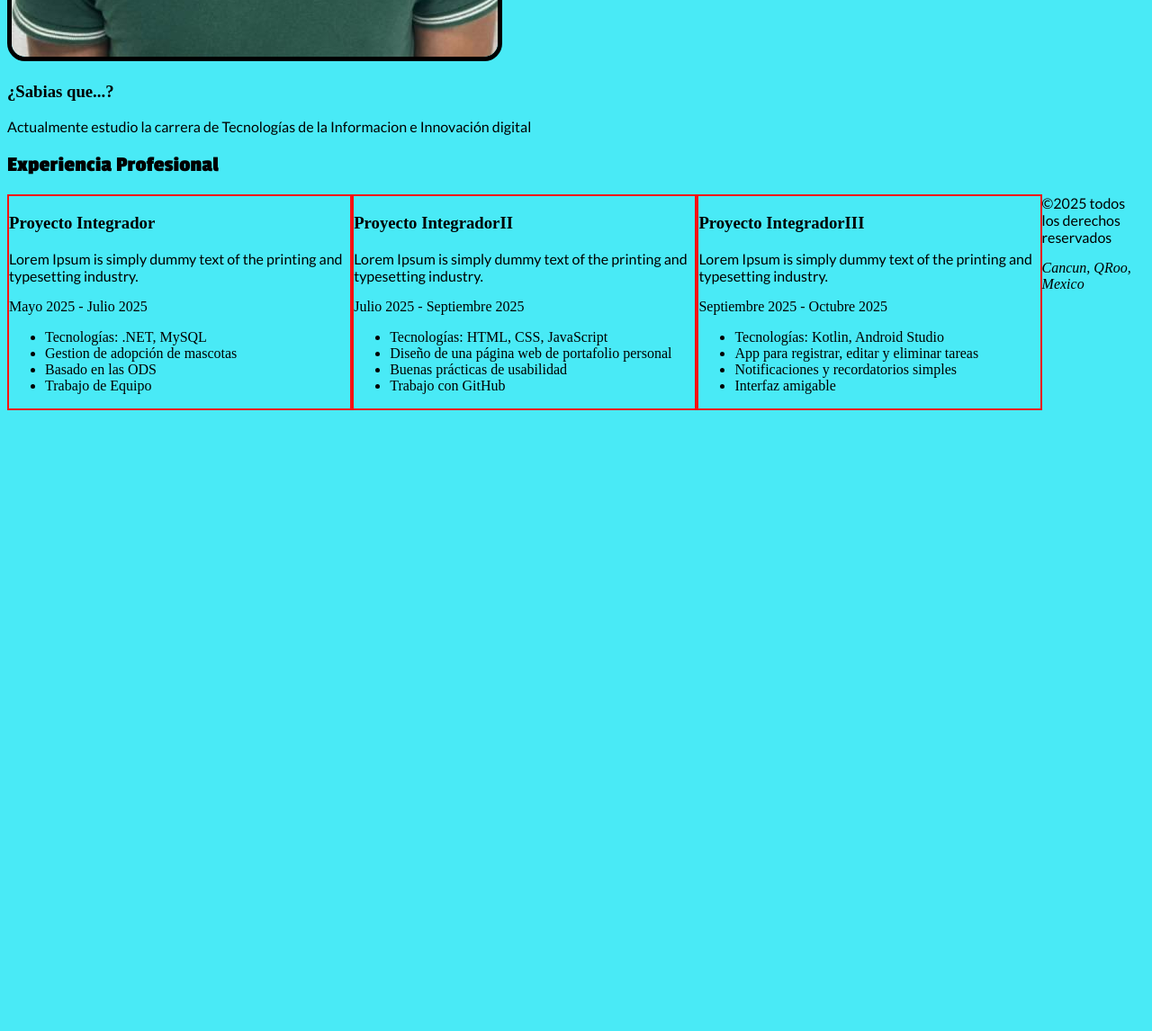
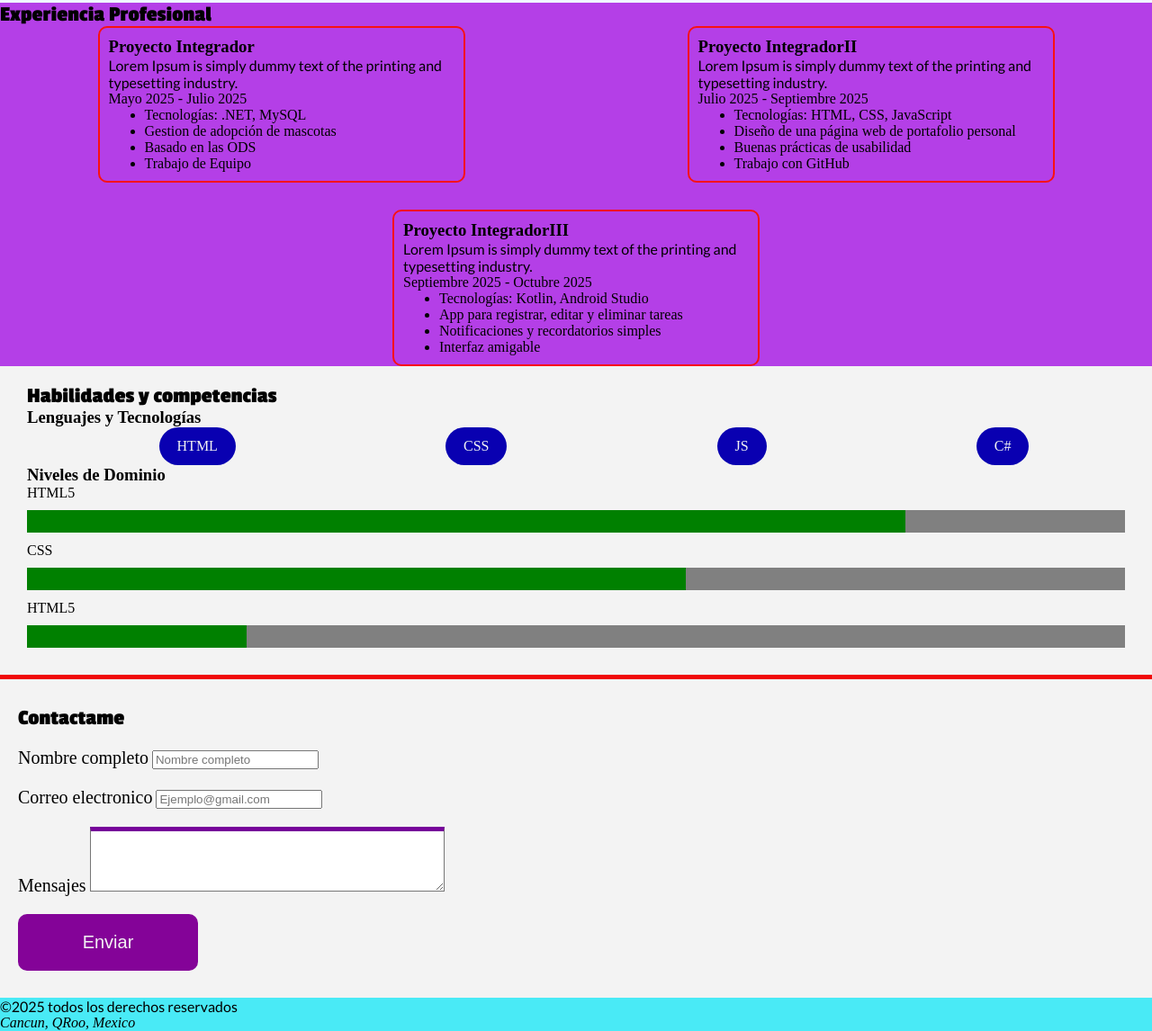
Before and after one commit to Davecode201/Portafolio-David-Mendoza-Avalos, a plain HTML site: page html rafa/index.html in a window 1280 px wide. Shown: the part 1069-2215 px from the top of the page at 90% size. Before the commit the page ends 1525 px from the top, so only its background shows below. Drawn offline with Linux system fonts and the light colour scheme.

Commit message:
actualizaciones habilidades

```diff
--- a/html rafa/css/estilo.css
+++ b/html rafa/css/estilo.css
@@ -1,5 +1,9 @@
 @import url('https://fonts.googleapis.com/css2?family=Passion+One:wght@400;700;900&display=swap');
 @import url('https://fonts.googleapis.com/css2?family=Lato:ital,wght@0,100;0,300;0,400;0,700;0,900;1,100;1,300;1,400;1,700;1,900&display=swap');
+
+*{
+    margin:auto;
+}
 body{
     background: rgb(73, 234, 246);
 }
@@ -13,9 +17,44 @@ p{
 }
     header{
     text-align: center;
-    border-bottom: solid 10px rgb(4, 27, 143);
-    margin-bottom: 30px;
+    border:solid 4px red;
     padding: 20px;
+}
+#menu-principal{
+    background-color: #f3f3f3;
+    padding: 10px 20px;
+    text-align: center;
+}
+
+#menu-principal ul{
+    list-style-type: none ;
+    display: flex;
+    gap: 20px;
+    margin: 0;
+    padding: 0;
+}
+
+#menu-principal a {
+
+    text-decoration: none;
+    color: rgb(128, 0, 145);
+    font-weight: bolder;
+    font-family: "Lato", sans-serif;
+    font-size: 20 px;
+    padding: 10px;
+
+}
+
+#menu-principal a:hover{
+
+    background-color: #140098;
+    color: #f3f3f3;
+    border-radius: 10px;
+}
+
+#bienvenida{
+    background-color: aliceblue;
+    padding: 30px 40px;
 }
 
 #foto-perfil {
@@ -24,8 +63,81 @@ p{
     height: auto;
 }
 
-article{
+#experiencia{
+    background-color: rgb(180, 63, 231);
+
+}
+
+#lista-proyectos{
+    display: flex;
+    gap: 30px;
+    flex-wrap: wrap;
+}
+
+.proyecto{
     border: solid rgb(249, 17, 17) 2px;
     width: 30%;
-    float:left
+    border-radius: 10px;
+    padding: 10px;
 }
+
+#habilidades{
+    padding: 20px 30px;
+    background-color: #f3f3f3;
+}
+
+.lista-tecnologías{
+    list-style: none;
+    display: flex;
+    margin-left: 0;
+    gap: 20px;
+}
+
+.lista-tecnologías li{
+    background-color: rgb(9, 0, 177);
+    color: #f3f3f3;
+    padding: 12px 20px;
+    border-radius: 25px;
+    text-align: center;
+}
+
+progress{
+
+    width: 100%;
+    height: 25px;
+    margin: 10px 0 ;
+    background-color: #eb1212;
+}
+
+#contacto{
+    padding: 30px 20px;
+    background-color: #f3f3f3;
+    border-top: solid 5px rgb(240, 8, 8);
+}
+
+#contacto label{
+    font-size: 20px;
+}
+
+#contacto-input, textarea{
+    font-size: 20px;
+    border-top: solid 5px rgb(118, 0, 154);
+    padding: 10px;
+    width: 30%;
+
+}
+
+#contacto button{
+    background-color: #840398;
+    color: #f3f3f3;
+    padding: 20px 10px;
+    border-radius: 10px;
+    border: none;
+    width: 200px;
+    font-size: 20px;
+}
+
+.campos{
+    clear: both;
+    padding-top: 20px;
+}
--- a/html rafa/index.html
+++ b/html rafa/index.html
@@ -16,15 +16,17 @@
         <p>Desarrollador fullstack | Estudiante de ingenieria en TI</p>
     </header>
     <!--CREANDO MENU DE NAVEGACION-->
-    <nav>
-        <a href="#">inicio</a> <!--CREA ENLACES-->
-        <a href="#">Sobre mi</a>
-        <a href="#">Mi experiencia</a>
-        <a href="#">Contactame</a>
+    <nav id="menu-principal">
+        <ul>
+            <li><a href="#bienvenida">Sobre mi</a></li><!--CREA ENLACES-->
+            <li><a href="#experiencia">Mi experiencia</a></li>
+            <li><a href="#habilidades">Habilidades</a></li>
+            <li><a href="#contacto">Contactame</a></li>
+        </ul>
     </nav>
     <!--PARTE PRINCIPAL-->
     <main>
-        <section>
+        <section id="bienvenida">
             <h2>Bienvenidos a mi portafolio personal</h2>
             <p>Soy <mark>David Mendoza Avalos</mark> me especializo en <strong>Tecnologías de la información</strong>
                 Lorem Ipsum is simply dummy text of the printing and typesetting industry. Lorem Ipsum has been the
@@ -40,10 +42,13 @@
                 <p>Actualmente estudio la carrera de Tecnologías de la Informacion e Innovación digital</p>
             </aside>
         </section>
-        <section>
+        <section id="experiencia">
             <h2>Experiencia Profesional</h2>
-            <article>
+            <div id="lista-proyectos">
+                <article class="proyecto">
                     <h3>Proyecto Integrador</h3>
+
+
                     <p>Lorem Ipsum is simply dummy text of the printing and typesetting industry.</p>
                     <time datetime="2025-05">Mayo 2025</time> - <time datetime="2025-07">Julio 2025</time>
                     <ul>
@@ -53,9 +58,8 @@
                         <li>Trabajo de Equipo</li>
                     </ul>
                 </article>
-        </section>
-        <section>
-            <article>
+
+                <article class="proyecto">
                     <h3>Proyecto IntegradorII</h3>
                     <p>Lorem Ipsum is simply dummy text of the printing and typesetting industry.</p>
                     <time datetime="2025-07">Julio 2025</time> - <time datetime="2025-08">Septiembre 2025</time>
@@ -66,9 +70,8 @@
                         <li>Trabajo con GitHub</li>
                     </ul>
                 </article>
-        </section>
-        <section>
-            <article>
+
+                <article class="proyecto">
                     <h3>Proyecto IntegradorIII</h3>
                     <p>Lorem Ipsum is simply dummy text of the printing and typesetting industry.</p>
                     <time datetime="2025-08">Septiembre 2025</time> - <time datetime="2025-09">Octubre 2025</time>
@@ -79,6 +82,54 @@
                         <li>Interfaz amigable</li>
                     </ul>
                 </article>
+            </div>
+
+            <section id="habilidades">
+                <h2>Habilidades y competencias</h2>
+                <h3>Lenguajes y Tecnologías </h3>
+                <ul class="lista-tecnologías">
+                    <li>HTML</li>
+                    <li>CSS</li>
+                    <li>JS</li>
+                    <li>C#</li>
+
+                </ul>
+                <h3>Niveles de Dominio</h3>
+
+                <div>
+                    <label> HTML5</label>
+                    <progress max="100" value="80">80%</progress>
+                </div>
+                <div>
+                    <label> CSS</label>
+                    <progress max="100" value="60">60%</progress>
+                </div>
+                <div>
+
+                    <label> HTML5</label>
+                    <progress max="100" value="20">20%</progress>
+                </div>
+            </section>
+
+            <section id="contacto">
+                <h2>Contactame</h2>
+                <form>
+                    <div class="campos">
+                        <label>Nombre completo</label>
+                        <input type="text" placeholder="Nombre completo" required />
+                    </div>
+                    <div class="campos">
+                        <label>Correo electronico</label>
+                        <input type="email" placeholder="Ejemplo@gmail.com" required />
+                    </div>
+                    <div class="campos">
+                        <label>Mensajes</label>
+                        <textarea></textarea>
+                    </div>
+                    <div class="campos">
+                        <button type="submit">Enviar</button>
+                    </div>
+                </form>
             </section>
     </main>
     <!--PIE DE LA PAGINA-->
```
Lines whose indentation alone changed are shown as unchanged.
